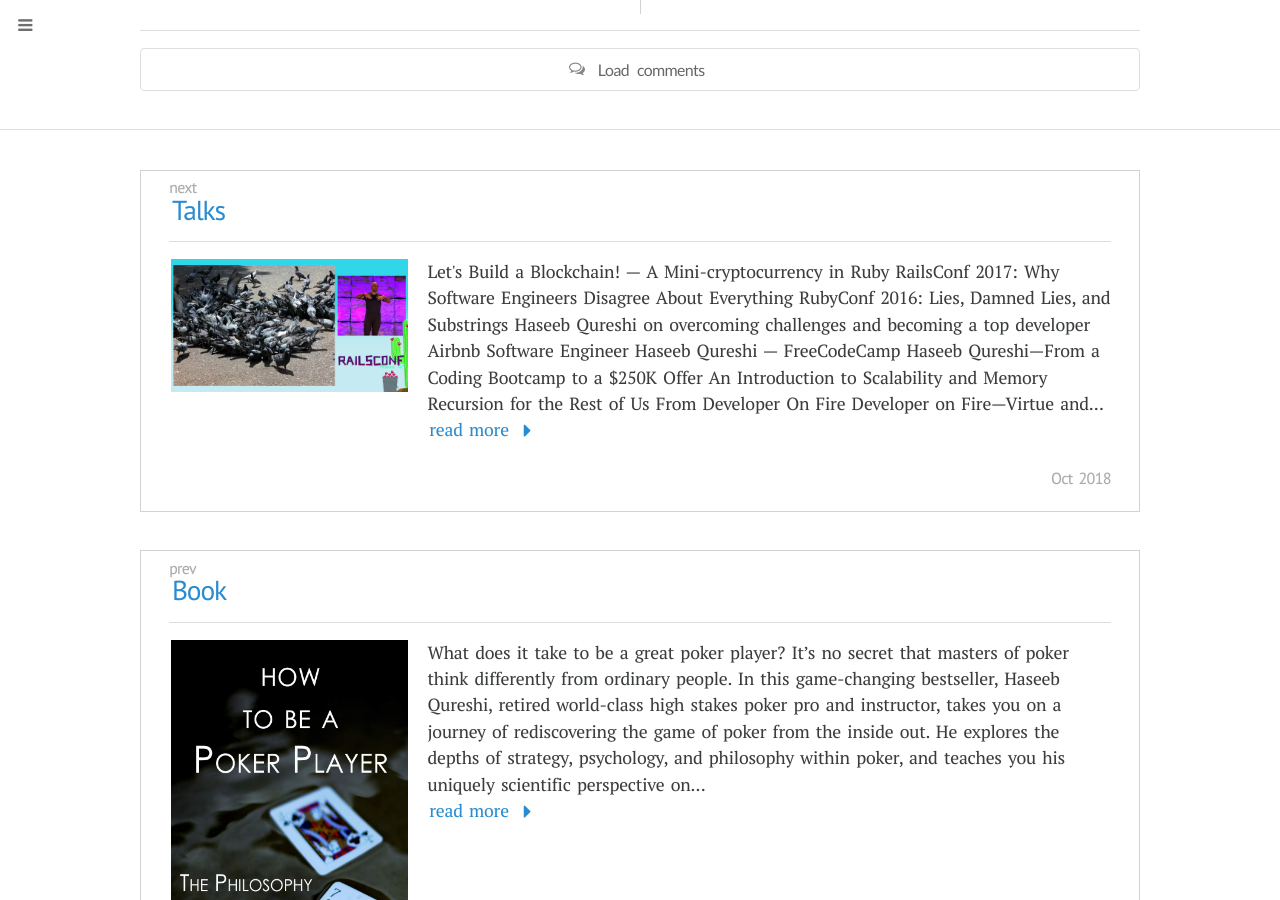
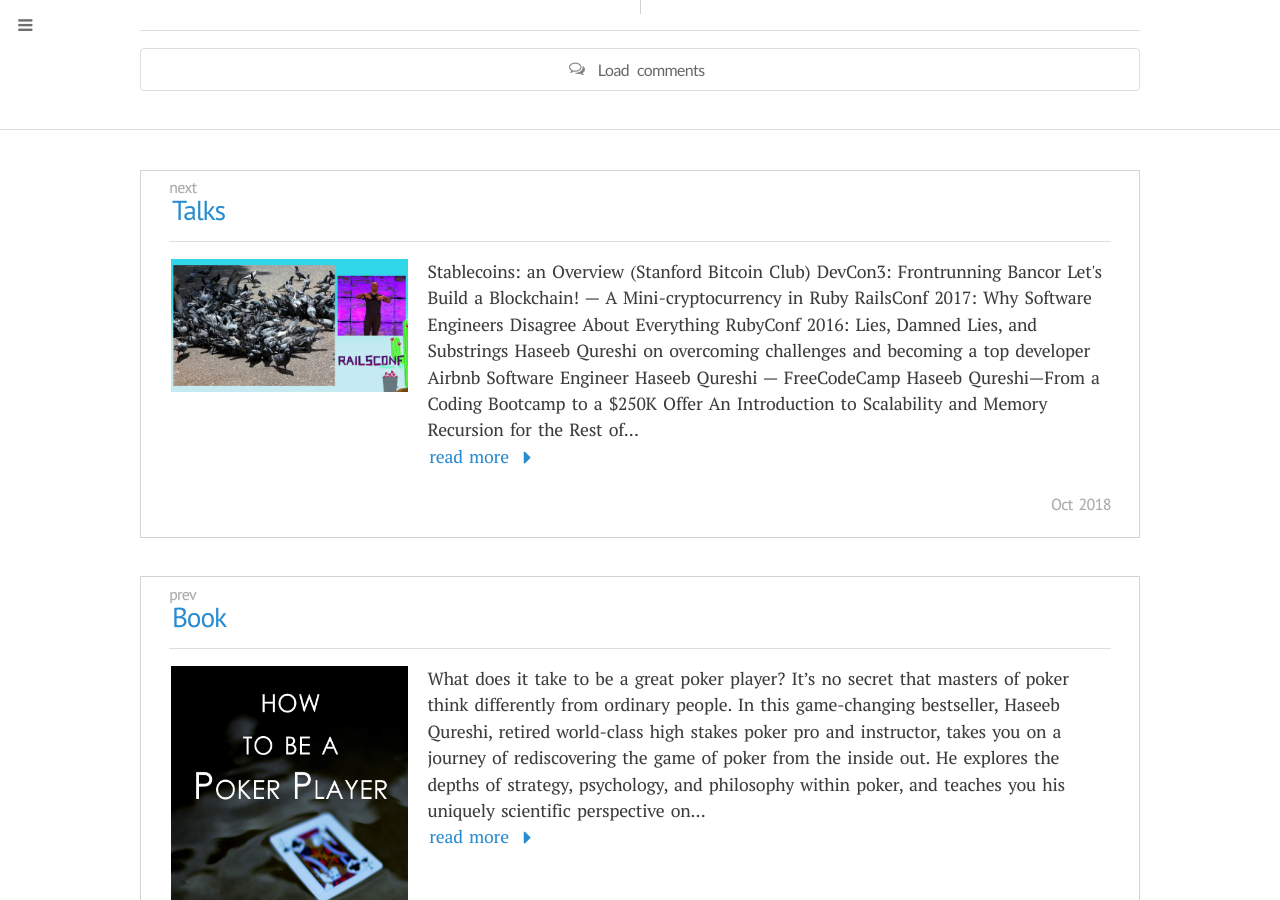
Before and after one commit to Ismenama5s/haseeb-qureshi.github.io, a Jekyll site: the page built from _pages/press.md, in a window 1280 px wide and 900 px high, scrolled down 1416 px. Built offline with Jekyll 4.4.1, drawn with Linux system fonts in a browser that asks for light colours; nearby versions of some CDN libraries; some web fonts are replaced; comment, search, counter and statistics services are not loaded.

Commit message:
Update talks page

```diff
--- a/_pages/talks.md
+++ b/_pages/talks.md
@@ -2,6 +2,12 @@
 title: Talks
 image: rails-conf.jpg
 ---
+
+<div class="ui embed" data-url="https://www.youtube.com/embed/svD6cCv-Nes"></div>
+<div class="caption">Stablecoins: an Overview (Stanford Bitcoin Club)</div>
+
+<div class="ui embed" data-url="https://www.youtube.com/embed/RL2nE3huNiI"></div>
+<div class="caption">DevCon3: Frontrunning Bancor</div>
 
 <div class="ui embed" data-url="https://www.youtube.com/embed/3aJI1ABdjQk?t=17m30s"></div>
 <div class="caption">Let's Build a Blockchain! — A Mini-cryptocurrency in Ruby</div>
@@ -18,7 +24,7 @@
 <div class="ui embed" data-url="https://www.youtube.com/embed/-NAx7733Sm8"></div>
 <div class="caption">Airbnb Software Engineer Haseeb Qureshi — FreeCodeCamp</div>
 
-<div class="ui embed" data-url="https://www.youtube.com/embed/1ZO1aqtDiDQ&t=1896s"></div>
+<div class="ui embed" data-url="https://www.youtube.com/embed/1ZO1aqtDiDQ"></div>
 <div class="caption">Haseeb Qureshi—From a Coding Bootcamp to a $250K Offer</div>
 
 <div class="ui embed" data-url="https://www.youtube.com/embed/X5t0zO7zLFM"></div>
@@ -28,16 +34,21 @@
 <div class="caption">Recursion for the Rest of Us</div>
 
 ##### From [Developer On Fire](http://developeronfire.com/)
-[Developer on Fire&mdash;Virtue and Hustle with Haseeb Qureshi](http://developeronfire.com/podcast/episode-140-haseeb-qureshi-virtue-and-hustle)
+* [Developer on Fire&mdash;Virtue and Hustle with Haseeb Qureshi](http://developeronfire.com/podcast/episode-140-haseeb-qureshi-virtue-and-hustle)
+
+##### From [Venture Stories](https://www.villageglobal.vc/podcast/)
+* [Crypto Stories: A Primer on Stablecoins with Haseeb Qureshi and Myles Snider](https://www.stitcher.com/podcast/village-global/venture-stories/e/55999312)
+* [Crypto Stories: A Primer on Consensus Protocols with Aparna Krishnan and Haseeb Qureshi](https://www.stitcher.com/podcast/village-global/venture-stories/e/56032411)
+* [Crypto Stories: Solving The Blockchain Interoperability Problem with Sunny Aggarwal and Haseeb Qureshi](https://www.stitcher.com/podcast/village-global/venture-stories/e/56833624)
 
 #### From [Breaking Into Startups](https://soundcloud.com/breakingintostartups/)
-[Haseeb Qureshi&mdash;Professional Poker Player turned Software Engineer](https://soundcloud.com/breakingintostartups/haseeb-qureshi)
+* [Haseeb Qureshi&mdash;Professional Poker Player turned Software Engineer](https://soundcloud.com/breakingintostartups/haseeb-qureshi)
 
 #### From [Software Engineering Daily](https://softwareengineeringdaily.com/tag/haseeb-qureshi/)
 
 * [Smart Contract Security with Haseeb Qureshi and Emin Gun Sirer](https://softwareengineeringdaily.com/2017/10/20/4085/)
 * [Automation with Haseeb Qureshi and Quincy Larson](https://softwareengineeringdaily.com/2017/05/08/automation-with-haseeb-qureshi-and-quincy-larson/)
-* [Cloudbleed and SHA-1 Collision with Max Burkhardt](https://softwareengineeringdaily.com/2017/03/04/cloudbleed-and-sha-1-collision-with-max-burkhardt/)
+* [Cloudbleed and SHA-1 Collision with Haseeb Qureshi and Max Burkhardt](https://softwareengineeringdaily.com/2017/03/04/cloudbleed-and-sha-1-collision-with-max-burkhardt/)
 * [Convergence with Haseeb Qureshi](https://softwareengineeringdaily.com/2017/02/24/convergence-with-haseeb-qureshi/)
 * [Debugging Stories with Haseeb Qureshi](https://softwareengineeringdaily.com/2016/11/19/debugging-stories-with-haseeb-qureshi/)
 * [Topic Roundtable with Haseeb Qureshi and Practical Dev’s Ben Halpern](https://softwareengineeringdaily.com/2016/10/21/topic-roundtable-with-haseeb-qureshi-and-practical-devs-ben-halpern/)
```
